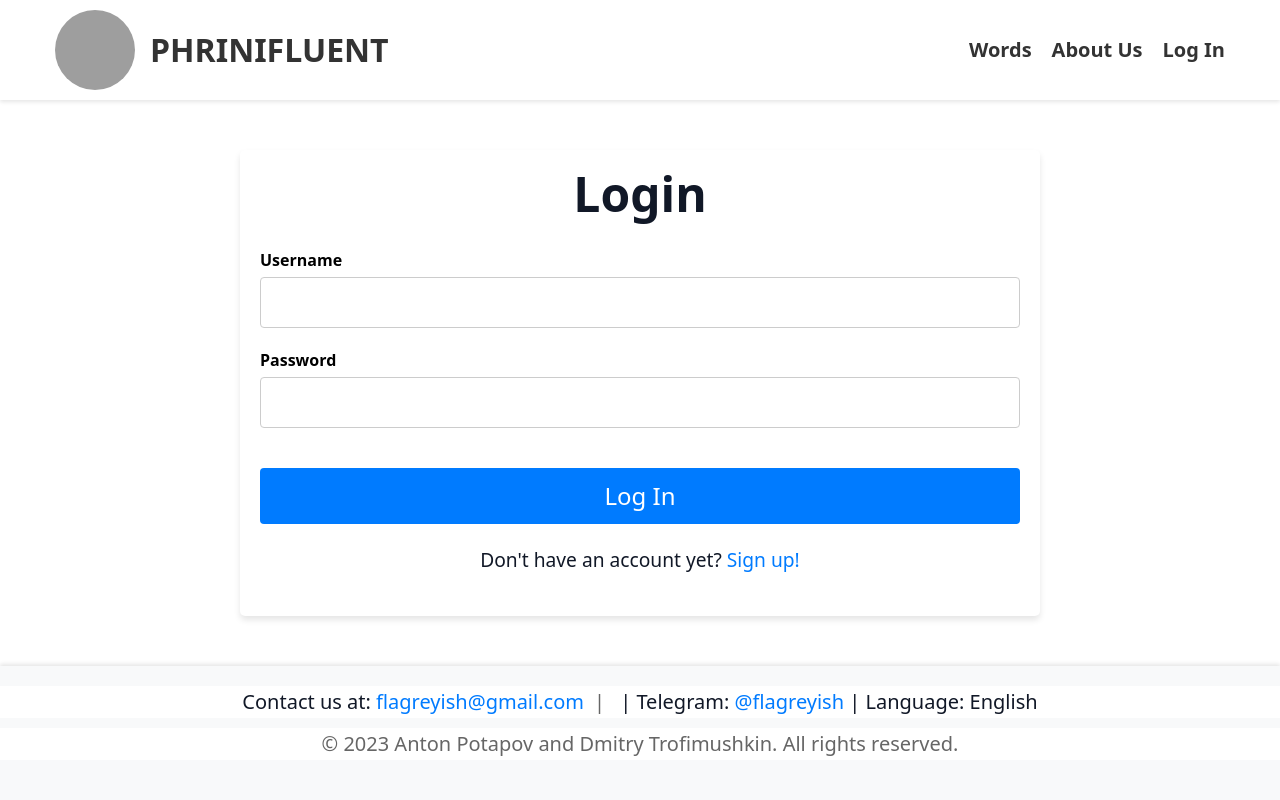
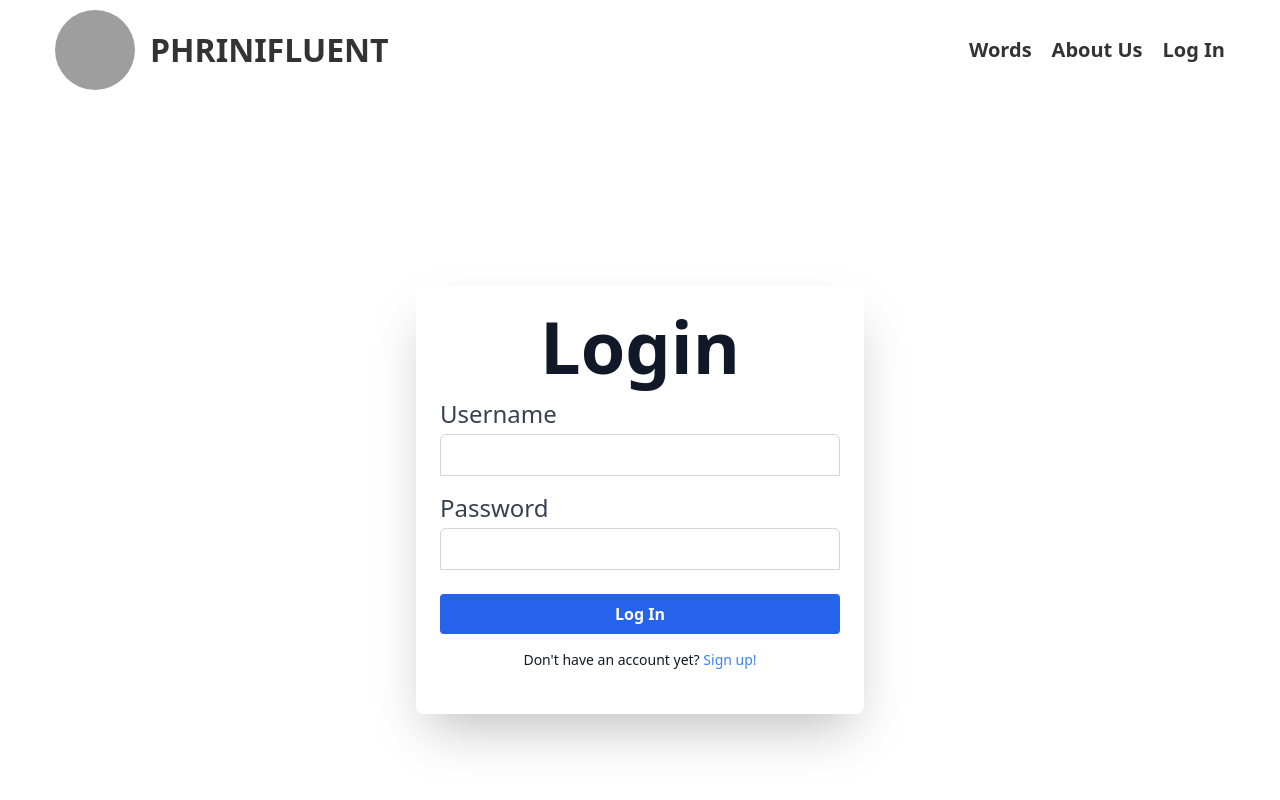
Before and after one commit to Flagro/PhriniFluentFrontend, an Angular app: page /login in a window 1280 px wide. Shown: the top 800 px of the page. Built offline with nearby package versions, Linux system fonts and the light colour scheme; grey boxes are pictures that could not be loaded.

Commit message:
migrated log in page to tailwindcss

```diff
--- a/src/app/pages/log-in/log-in.component.html
+++ b/src/app/pages/log-in/log-in.component.html
@@ -1,15 +1,19 @@
-<div class="auth-page">
+<div class="flex justify-center items-center min-h-screen">
+    <div class="max-w-md w-full mx-auto p-6 shadow-2xl rounded-lg">
         <form (ngSubmit)="onSubmit()" class="auth-form">
-        <h1>Login</h1>
-        <div class="form-group">
-            <label for="username">Username</label>
+            <h1 class="text-center mb-4">Login</h1>
+            <div class="form-group mb-4">
+                <label for="username" class="block mb-1">Username</label>
                 <input type="text" id="username" [(ngModel)]="username" name="username" required>
             </div>
-        <div class="form-group">
-            <label for="password">Password</label>
+            <div class="form-group mb-6">
+                <label for="password" class="block mb-1">Password</label>
                 <input type="password" id="password" [(ngModel)]="password" name="password" required>
             </div>
-        <button type="submit">Log In</button>
-        <p>Don't have an account yet? <a routerLink="/signup">Sign up!</a></p>
+            <button type="submit" class="group relative w-full flex justify-center blue-button">Log In</button>
+            <p class="mt-4 text-center text-sm">
+                Don't have an account yet? <a routerLink="/signup">Sign up!</a>
+            </p>
         </form>
     </div>
+</div>
--- a/src/app/pages/log-in/log-in.component.scss
+++ /dev/null
@@ -1,71 +0,0 @@
-.auth-page {
-    max-width: 800px;
-    margin: 50px auto;
-    padding: 20px;
-    text-align: center;
-    box-shadow: 0 4px 6px rgba(0,0,0,0.1);
-    border-radius: 5px;
-
-    h1 {
-        font-size: 3rem; // Slightly smaller than the about page for balance
-        margin-bottom: 30px;
-    }
-
-    .form-group {
-        margin-bottom: 20px;
-        text-align: left;
-
-        label {
-            display: block;
-            margin-bottom: 5px;
-            font-weight: bold;
-        }
-
-        input {
-            width: 100%;
-            padding: 10px;
-            font-size: 1.2rem;
-            border: 1px solid #ccc;
-            border-radius: 4px;
-            box-sizing: border-box; // So that padding doesn't affect the width
-        }
-    }
-
-    button {
-        width: 100%;
-        padding: 10px;
-        font-size: 1.5rem;
-        background-color: #007bff;
-        color: white;
-        border: none;
-        border-radius: 4px;
-        cursor: pointer;
-        margin-top: 20px;
-        &:hover {
-            background-color: darken($color: #007bff, $amount: 10);
-        }
-    }
-
-    p {
-        margin-top: 20px;
-        font-size: 1.2rem;
-
-        a {
-            color: #007bff;
-            &:hover {
-                text-decoration: underline;
-            }
-        }
-    }
-
-    // Media query for larger screens to match the Main page
-    @media (min-width: 1920px) {
-        h1 {
-            font-size: 2vw;
-        }
-
-        p, .form-group label {
-            font-size: 1.1vw;
-        }
-    }
-}
--- a/src/app/pages/log-in/log-in.component.ts
+++ b/src/app/pages/log-in/log-in.component.ts
@@ -4,8 +4,7 @@ import { Router } from '@angular/router';
 
 @Component({
   selector: 'app-login',
-  templateUrl: './log-in.component.html',
-  styleUrls: ['./log-in.component.scss']
+  templateUrl: './log-in.component.html'
 })
 export class LogInComponent {
   username = '';
--- a/src/styles.scss
+++ b/src/styles.scss
@@ -7,10 +7,20 @@ a {
 }
 
 .green-button {
-    @apply bg-green-500 hover:bg-green-700 text-white font-bold py-2 px-4 rounded mt-4;
+    @apply bg-green-500 hover:bg-green-700 text-white font-bold py-2 px-4 rounded mt-4 focus:outline-none focus:ring-2 focus:ring-offset-2 focus:ring-blue-500;
+}
+
+.blue-button {
+    @apply bg-blue-600 hover:bg-blue-700 text-white font-bold py-2 px-4 rounded mt-4;
 }
 
 @layer base {
+    label {
+        @apply text-lg md:text-2xl mb-3 md:mb-5 text-gray-700 dark:text-gray-300;
+    }
+    input {
+        @apply appearance-none rounded-none relative block w-full px-3 py-2 border border-gray-300 placeholder-gray-500 text-gray-900 rounded-t-md focus:outline-none focus:ring-blue-500 focus:border-blue-500 focus:z-10
+    }
     p {
         @apply text-lg md:text-2xl mb-3 md:mb-5 text-gray-900 dark:text-gray-300;
     }
```
Lines whose indentation alone changed are shown as unchanged.
